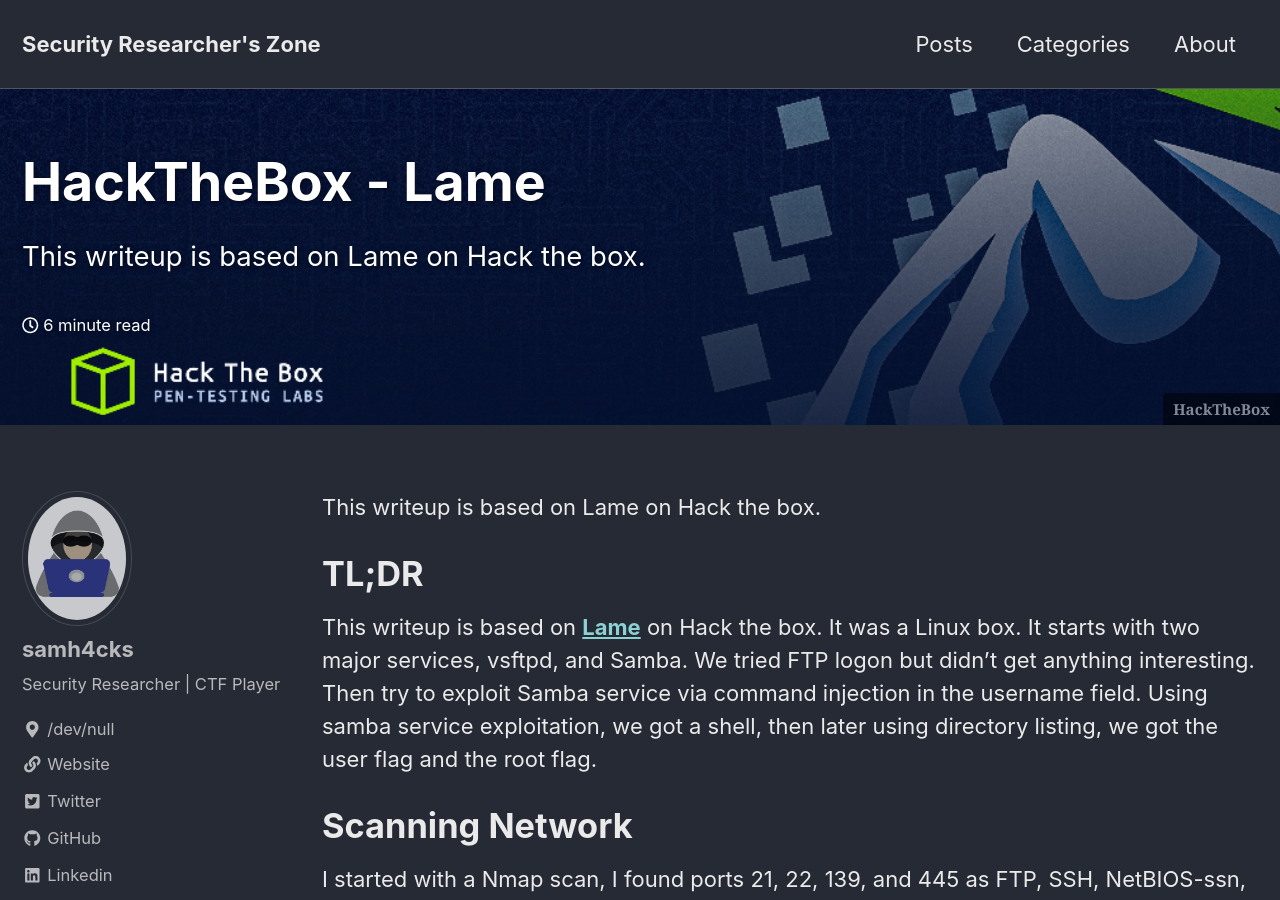
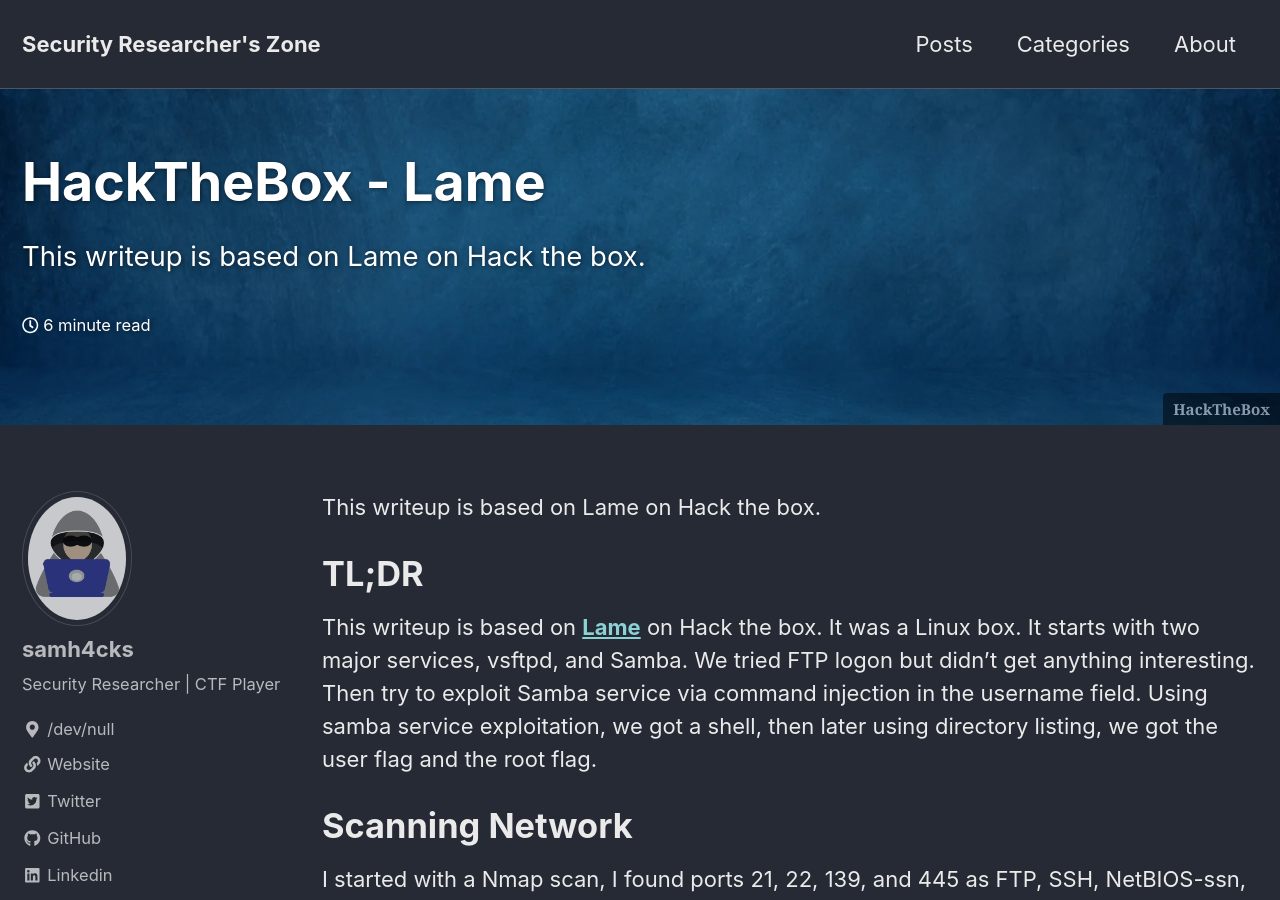
Before and after one commit to samh4cks/samh4cks.github.io, a Jekyll site: the page built from _posts/2023-01-10-lame.md, in a window 1280 px wide and 900 px high. Built offline with Jekyll 4.4.1, drawn with Linux system fonts in a browser that asks for light colours; cached includes are drawn as plain includes.

Commit message:
2023-01-10-lame.md

```diff
--- a/_posts/2023-01-10-lame.md
+++ b/_posts/2023-01-10-lame.md
@@ -4,7 +4,7 @@
 title: "HackTheBox - Lame"
 author_profile: true
 header:
-    overlay_image: /assets/images/htbwall.png
+    overlay_image: /assets/images/home_bg.png
     caption: "[__HackTheBox__](https://app.hackthebox.com/machines/Lame)"
 related: true
 tags: ["lame","command injection", "linux"]
```
